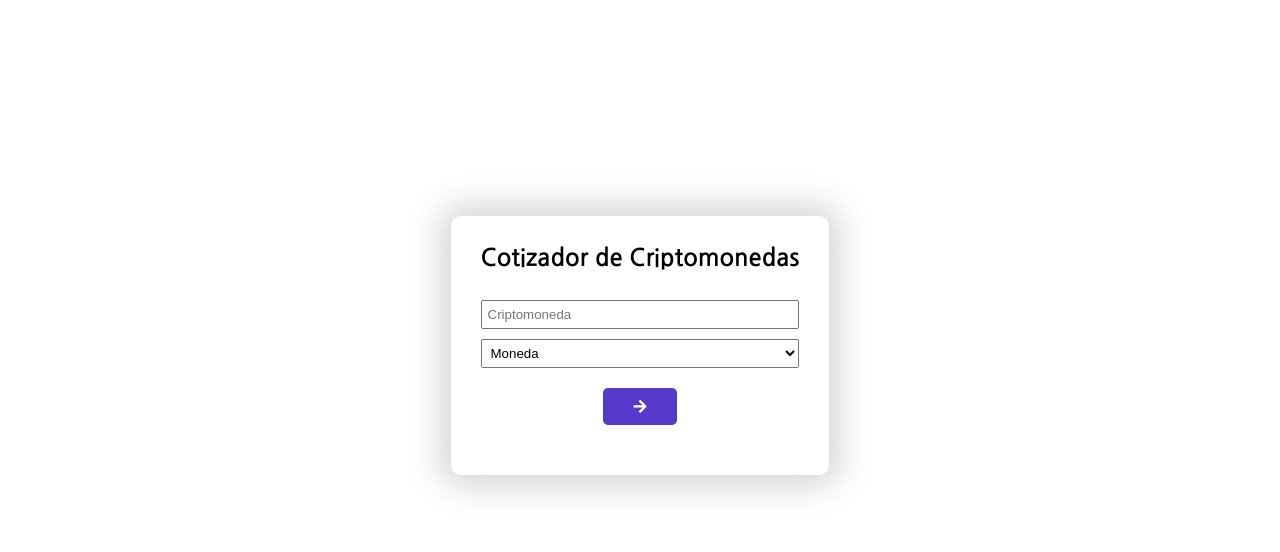
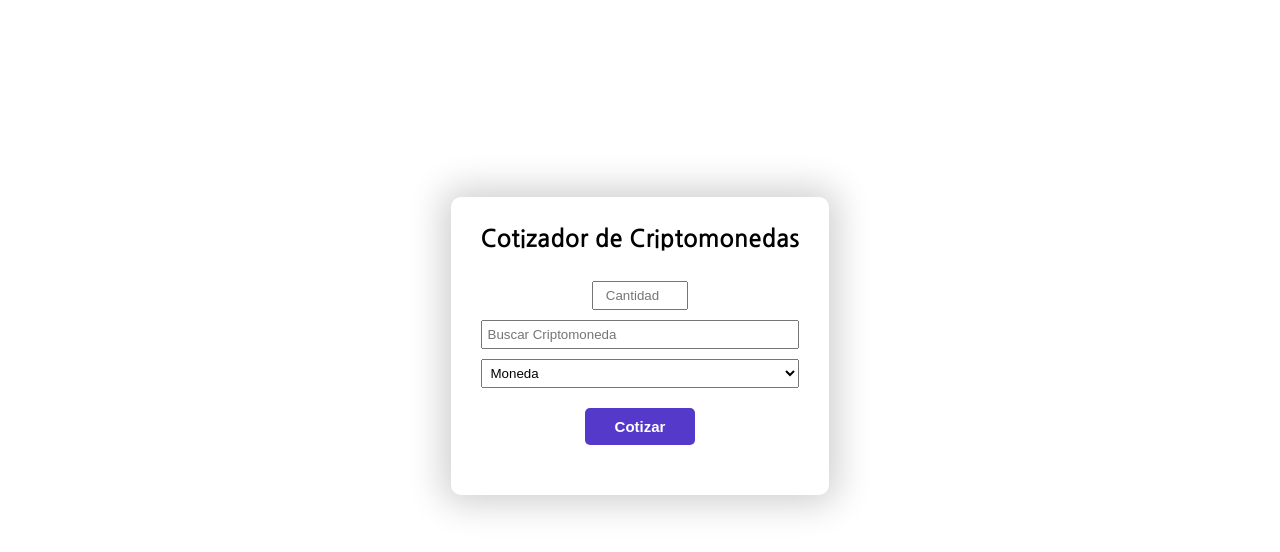
Before and after one commit to pablobdn/crypto, a plain HTML site: page index.html in a window 1280 px wide. Shown: the part 106-658 px from the top of the page. Drawn offline with Linux system fonts and the light colour scheme; no server answers.

Commit message:
input to enter amount

```diff
--- a/css/styles.css
+++ b/css/styles.css
@@ -79,6 +79,14 @@ li#result {
     margin: 10px auto 0;
     padding: 5px;
     width: 100%;
+}
+
+input.amount {
+    display:block;
+    margin: 10px auto;
+    padding: 5px;
+    width: 30%;
+    text-align: center;
 }
 
 button {
--- a/index.html
+++ b/index.html
@@ -22,8 +22,11 @@
         <h2>Cotizador de Criptomonedas</h2>
 
         <div class="selectors">
+          <div>
+            <input type="number" placeholder="Cantidad" min="1" id="amount" class="amount">
+          </div>
           <div class="search-cripto">
-            <input type="text" placeholder="Criptomoneda" id="crypto-input">
+            <input type="text" placeholder="Buscar Criptomoneda" id="crypto-input">
           </div>
           <div class="crypto-results" id="crypto-results">
             <li id="result"></li>
@@ -36,7 +39,7 @@
           </select>
         </div>
 
-        <button id="quote" type="submit"><i class="fas fa-arrow-right"></i></button>
+        <button id="quote" type="submit">Cotizar</i></button>
 
         <div class="results" id="results"></div>
         <div class="error" id="error">Ambos Campos son Obligatorios</div>
--- a/js/index.js
+++ b/js/index.js
@@ -11,7 +11,7 @@ let keySelected;
 let cryptoList;
 
 
-//Eents
+//Events
 btn.addEventListener("click", getResults)
 cryptoInput.addEventListener("keyup", searchCrypto)
 cryptoInput.addEventListener("blur", () => {
@@ -64,6 +64,7 @@ getCryptos()
         results.style.display = "none"
         cryptoList = document.getElementsByTagName('li')
     })
+    .catch(error => console.log(error))
 
 async function getResults(e) {
     e.preventDefault()
@@ -84,19 +85,21 @@ async function getResults(e) {
             .then(data => {
                 showResults(data.RAW, currencySelected, cryptoSelected)
             })
+            .catch(error => console.log(error))
     }
 }
 
 function showResults(data, currency, crypto) {
+    let amount = document.getElementById("amount").value
+    if (amount == "") amount = 1
     setTimeout(() => {
         spinner.style.display = "none"
         const result = data[crypto][currency]
         const resultsDiv = document.getElementById("results")
         const message = `
         <p$>Resultado de la conversión</p$>
-        <p>1 ${crypto} = ${result.PRICE.toFixed(2)} ${currency}</p>
+        <p>${amount} ${crypto} = ${(result.PRICE*amount).toFixed(2)} ${currency}</p>
     `
         resultsDiv.innerHTML = message
     }, 1000)
-
 }
```
